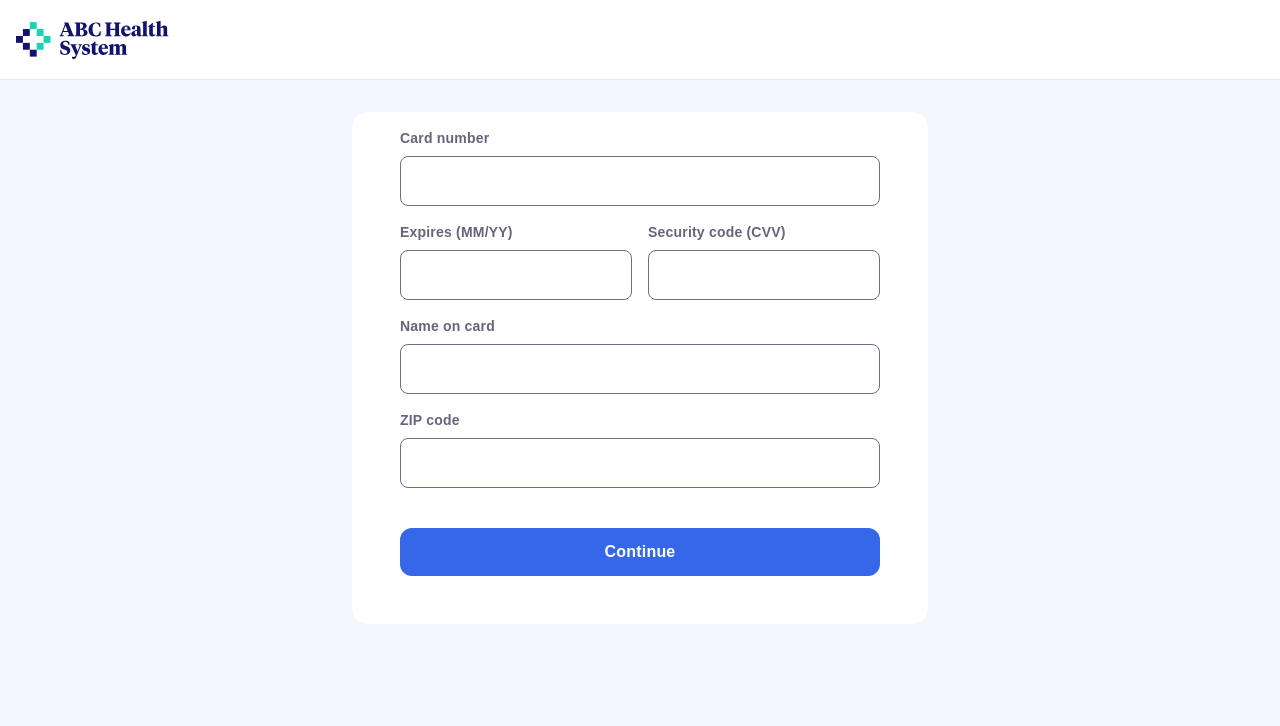
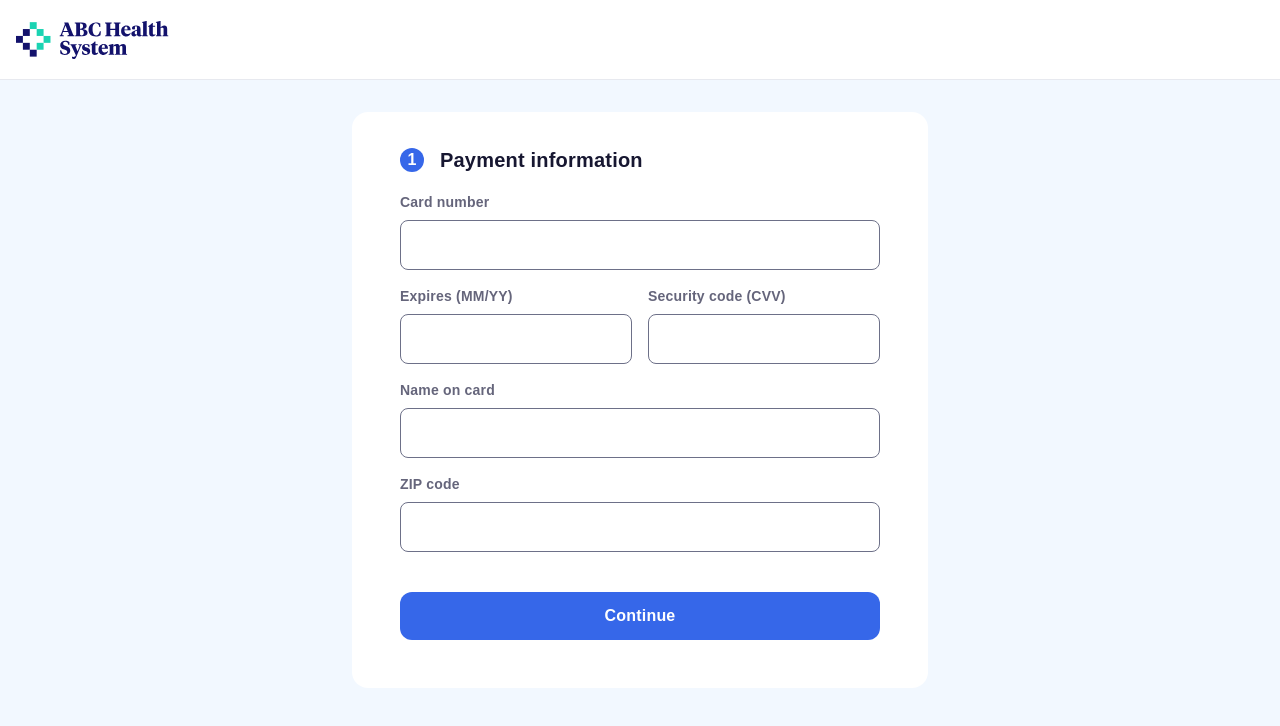
Before and after one commit to lpolito/lucas-polito-cedar-take-home, a Next.js app: page /invoice/1/payment in a window 1280 px wide. Shown: the top 726 px of the page. Built offline with nearby package versions, Linux system fonts and the light colour scheme.

Commit message:
use stepper on payment screen

```diff
--- a/src/app/invoice/[id]/payment/page.tsx
+++ b/src/app/invoice/[id]/payment/page.tsx
@@ -1,10 +1,15 @@
-import { Button, LayoutCard } from "../../../../components/component-library";
+import {
+  Button,
+  LayoutCard,
+  Stepper,
+} from "../../../../components/component-library";
 import { TextField } from "../../../../components/component-library";
 
 export default function Page() {
   return (
     <section className="flex flex-col items-center md:pt-8">
       <LayoutCard>
+        <Stepper stepNumber={1} label="Payment information" />
         <form className="flex flex-col gap-4">
           <TextField label="Card number" fullWidth />
           <div className="flex flex-row gap-4">
```
